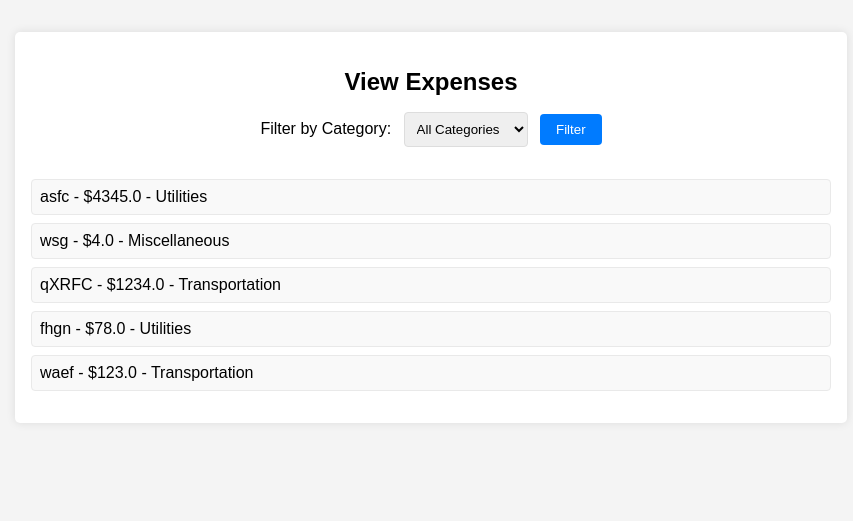
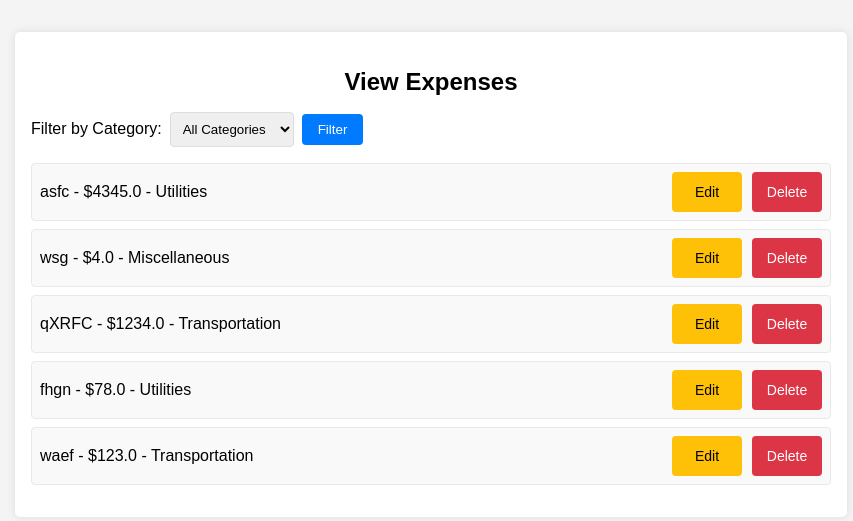
Before and after one commit to Timatoot/Expense-Organizer, a Flask app: page /view_expenses in a window 1280 px wide. Shown: the part 58-579 px from the top of the page, without its empty margins (209-1062 px from the left). Run offline with Flask 3, Linux system fonts and the light colour scheme; a user stored in the database is signed in; data comes from the database, SQL or seed files in the repository; both versions use the stored data as it was after the commit.

Commit message:
re styled some stuff

```diff
--- a/app/expense/routes.py
+++ b/app/expense/routes.py
@@ -57,6 +57,39 @@ def view_expenses():
 
     return render_template('view_expenses.html', expenses=expenses, categories=categories, current_category_id=category_id)
 
+@expense_blueprint.route('/edit_expense/<int:expense_id>', methods=['GET', 'POST'])
+@login_required
+def edit_expense(expense_id):
+    conn = get_db_connection()
+    if request.method == 'POST':
+        description = request.form['description']
+        amount = request.form['amount']
+        category_id = request.form.get('category_id')
+        conn.execute('UPDATE expenses SET amount = ?, description = ?, category_id = ? WHERE id = ? AND user_id = ?',
+                     (amount, description, category_id, expense_id, current_user.id))
+        conn.commit()
+        flash('Expense updated successfully!')
+        return redirect(url_for('expense.view_expenses'))
+
+    expense = conn.execute('SELECT * FROM expenses WHERE id = ? AND user_id = ?', (expense_id, current_user.id)).fetchone()
+    categories = conn.execute('SELECT * FROM categories').fetchall()
+    conn.close()
+
+    if not expense:
+        flash('Expense not found.')
+        return redirect(url_for('expense.view_expenses'))
+
+    return render_template('edit_expense.html', expense=expense, categories=categories)
+
+@expense_blueprint.route('/delete_expense/<int:expense_id>', methods=['POST'])
+@login_required
+def delete_expense(expense_id):
+    conn = get_db_connection()
+    conn.execute('DELETE FROM expenses WHERE id = ? AND user_id = ?', (expense_id, current_user.id))
+    conn.commit()
+    conn.close()
+    flash('Expense deleted successfully.')
+    return redirect(url_for('expense.view_expenses'))
 
 @expense_blueprint.route('/create_group', methods=['GET', 'POST'])
 @login_required
--- a/app/static/expenses.css
+++ b/app/static/expenses.css
@@ -54,4 +54,75 @@
     padding: 0.5rem;
     margin-bottom: 0.5rem;
     border-radius: 4px;
+    display: flex;
+    justify-content: space-between;
+    align-items: center;
+    padding: 0.5rem;
+    margin-bottom: 0.5rem;
+    border: 1px solid #e9e9e9;
+    border-radius: 4px;
+    background: #f9f9f9;
+    display: flex;
+    justify-content: space-between;
+    align-items: center;
 }
+
+/* Container for Edit and Delete buttons */
+.expenses-list .expense-actions {
+    display: flex;
+    align-items: center; /* Vertically center items */
+}
+
+/* Styles for the Edit link */
+.expenses-list .edit-link {
+    background-color: #ffc107;
+    color: black;
+    padding: 0.5rem 1rem;
+    border-radius: 4px;
+    transition: background-color 0.3s ease;
+    text-decoration: none;
+}
+
+.expenses-list .edit-link:hover {
+    background-color: #e0a800;
+}
+
+/* Styles for the form and Delete button */
+.expenses-list form {
+    margin: 0; /* Remove any default margin */
+    display: flex; /* Align form content */
+    align-items: center; /* Vertically center items */
+}
+
+.expenses-list .delete-button {
+    background-color: #dc3545;
+    color: white;
+    padding: 0.5rem 1rem;
+    border-radius: 4px;
+    transition: background-color 0.3s ease;
+}
+
+.expenses-list .delete-button:hover {
+    background-color: #c82333;
+}
+
+.expense-actions {
+    display: flex;
+    align-items: center;
+}
+
+.expenses-list .edit-link,
+.expenses-list .delete-button {
+    width: 70px;
+    height: 40px;
+    padding: 0;
+    font-size: 14px;
+    box-sizing: border-box;
+}
+
+.expenses-list .edit-link {
+    font-size: 14px;
+    text-align: center;
+    line-height: 40px;
+    margin-right: 10px;
+}
--- a/app/static/forms.css
+++ b/app/static/forms.css
@@ -1,6 +1,7 @@
 .login-form,
 .register-form,
 .add-expense-form,
+.edit-expense-form,
 .form-container {
     width: 100%;
     max-width: 400px;
@@ -15,6 +16,7 @@
 .login-form h2,
 .register-form h2,
 .add-expense-form h2,
+.edit-expense-form h2,
 .form-container h2 {
     margin-bottom: 1rem;
 }
@@ -22,6 +24,7 @@
 .login-form form,
 .register-form form,
 .add-expense-form form,
+.edit-expense-form form,
 .form-container form {
     display: flex;
     flex-direction: column;
@@ -31,6 +34,7 @@
 .login-form label,
 .register-form label,
 .add-expense-form label,
+.edit-expense-form label,
 .form-container label {
     margin-bottom: 0.5rem;
     width: 100%;
@@ -44,6 +48,9 @@
 .add-expense-form input[type='number'],
 .add-expense-form input[type='text'],
 .add-expense-form select,
+.edit-expense-form input[type='number'],
+.edit-expense-form input[type='text'],
+.edit-expense-form select,
 .form-container input[type='text'],
 .form-container input[type='email'],
 .form-container input[type='number'],
@@ -58,6 +65,7 @@
 .login-form button,
 .register-form button,
 .add-expense-form button,
+.edit-expense-form button,
 .form-container button {
     padding: 0.5rem;
     background: #5cb85c;
@@ -73,6 +81,7 @@
 .login-form button:hover,
 .register-form button:hover,
 .add-expense-form button:hover,
+.edit-expense-form button:hover,
 .form-container button:hover {
     background: #4cae4c;
 }
@@ -80,6 +89,7 @@
 .login-form p,
 .register-form p,
 .add-expense-form p,
+.edit-expense-form p,
 .form-container p {
     text-align: center;
 }
@@ -87,6 +97,7 @@
 .login-form a,
 .register-form a,
 .add-expense-form a,
+.edit-expense-form a,
 .form-container a {
     color: #5cb85c;
     text-decoration: none;
@@ -95,6 +106,7 @@
 .login-form a:hover,
 .register-form a:hover,
 .add-expense-form a:hover,
+.edit-expense-form a:hover,
 .form-container a:hover {
     text-decoration: underline;
 }
--- a/app/templates/dashboard.html
+++ b/app/templates/dashboard.html
@@ -5,14 +5,12 @@
     <h2>Dashboard</h2>
     <p>Welcome back, {{ current_user.username }}!</p>
 
-    <!-- Display summary of user's expenses -->
     <div class="expense-summary">
         <h3>Expense Summary</h3>
         <!-- Here you can insert a summary of expenses, such as total spent this month, etc. -->
         <!-- This will require additional logic in the dashboard view function to calculate and pass this data to the template -->
     </div>
 
-    <!-- Recent Expenses -->
     <div class="recent-expenses">
         <h3>Recent Expenses</h3>
         <ul>
@@ -24,7 +22,6 @@
         </ul>
     </div>
 
-    <!-- Links or buttons to add/view expenses -->
     <div class="dashboard-actions">
         <a href="{{ url_for('expense.add_expense') }}" class="btn">Add New Expense</a>
         <a href="{{ url_for('expense.view_expenses') }}" class="btn">View Expenses</a>
--- a/app/templates/view_expenses.html
+++ b/app/templates/view_expenses.html
@@ -4,7 +4,6 @@
 <div class="expenses-list">
     <h2>View Expenses</h2>
 
-    <!-- Filter Form -->
     <form method="GET" action="{{ url_for('expense.view_expenses') }}">
         <label for="filter_category">Filter by Category:</label>
         <select id="filter_category" name="category_id">
@@ -16,11 +15,17 @@
         <button type="submit">Filter</button>
     </form>
 
-    <!-- Expenses List -->
     <ul>
         {% for expense in expenses %}
-        <li>{{ expense.description }} - ${{ expense.amount }} - {{ expense.category_name }}</li>
-        <!-- Add more details or options like edit/delete here -->
+        <li>
+            {{ expense.description }} - ${{ expense.amount }} - {{ expense.category_name }}
+            <div class="expense-actions">
+                <a href="{{ url_for('expense.edit_expense', expense_id=expense.id) }}" class="edit-link button-common">Edit</a>
+                <form action="{{ url_for('expense.delete_expense', expense_id=expense.id) }}" method="post" onsubmit="return confirm('Are you sure you want to delete this expense?');">
+                    <button type="submit" class="delete-button button-common">Delete</button>
+                </form>
+            </div>
+        </li>
         {% endfor %}
     </ul>
 </div>
```
Also changed, not shown: app/templates/edit_expense.html (added, +23 -0 lines), expense.db.
